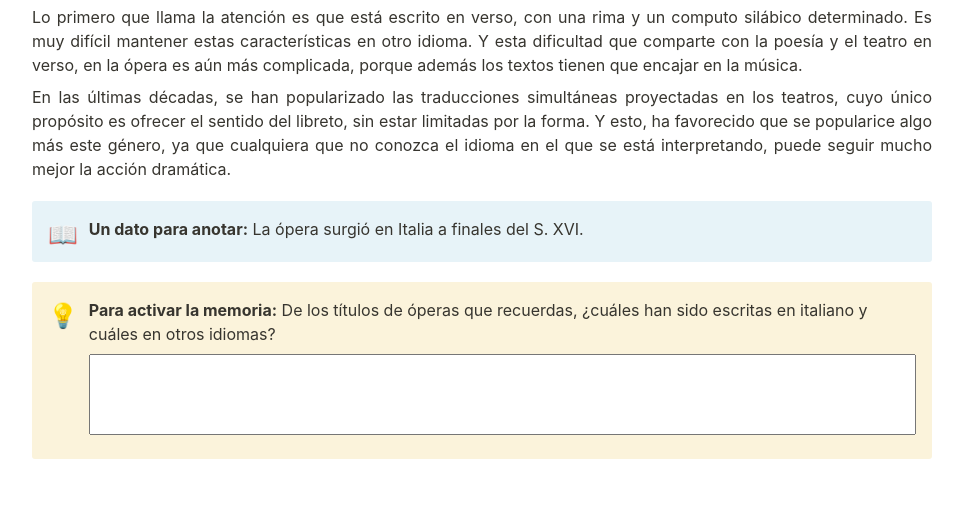
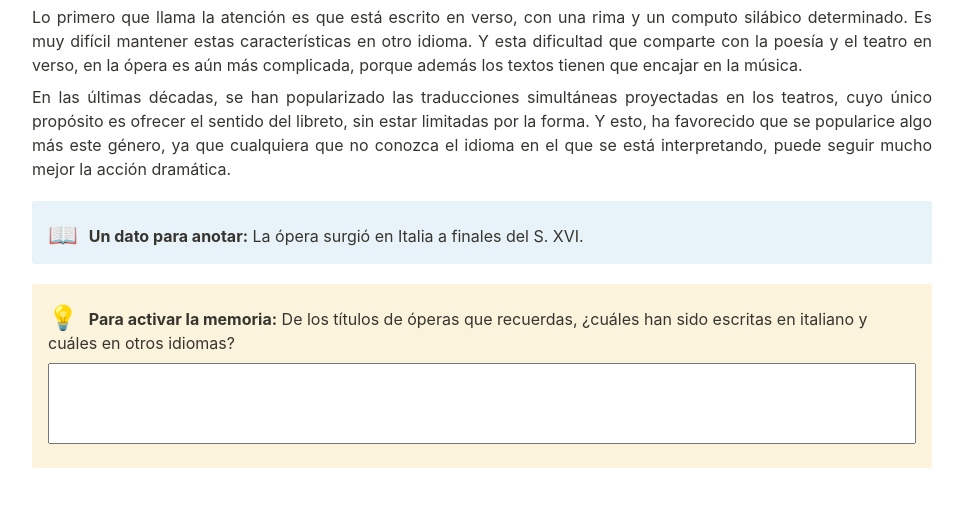
Before and after one commit to celrm/la-boheme, a plain HTML site: page los-lenguajes-de-la-opera.html in a window 1280 px wide. Shown: the part 891-1397 px from the top of the page, without its empty margins (158-1121 px from the left). Drawn offline with Linux system fonts and the light colour scheme.

Commit message:
arreglos

```diff
--- a/los-lenguajes-de-la-opera.html
+++ b/los-lenguajes-de-la-opera.html
@@ -837,16 +837,14 @@ src="https://bachtrack.com/wfiles/215333--mimi--anna-princeva--rodolfo--joshua-g
 			id="3cf0f9bc-7171-410c-8aa0-ab86e6219402"
 			class="">Lo primero que llama la atención es que está escrito en verso, con una rima y un computo silábico determinado. Es muy difícil mantener estas características en otro idioma. Y esta dificultad que comparte con la poesía y el teatro en verso, en la ópera es aún más complicada, porque además los textos tienen que encajar en la música. </p><p
 			id="cab78fcb-cc8e-4917-9810-511d1db6bf5e" class="">En las últimas décadas, se han popularizado las traducciones simultáneas proyectadas en los teatros, cuyo único propósito es ofrecer el sentido del libreto, sin estar limitadas por la forma. Y esto, ha favorecido que se popularice algo más este género, ya que cualquiera que no conozca el idioma en el que se está interpretando, puede seguir mucho mejor la acción dramática.</p><figure
-			class="block-color-blue_background callout" style="display:flex"
-				id="9fc63f75-1a3e-4cff-9af9-ef281f3a0e5b"><div style="font-size:1.5em"><span
-					class="icon">📖</span></div><div
-					style="width:100%"><strong>Un dato para anotar:</strong> La ópera surgió en Italia a finales del S. XVI.</div></figure><figure
-					class="block-color-yellow_background callout" style="display:flex"
-				id="fb489964-2b7a-455f-8039-b9be0e9d3fa4"><div style="font-size:1.5em"><span
-					class="icon">💡</span></div><div
-					style="width:100%"><strong>Para activar la memoria:</strong> De los títulos de óperas que recuerdas, ¿cuáles han sido escritas en italiano y cuáles en otros idiomas?<p
+			class="block-color-blue_background callout"
+				id="9fc63f75-1a3e-4cff-9af9-ef281f3a0e5b"><span style="font-size:1.5em"
+					class="icon">📖</span><strong>Un dato para anotar:</strong> La ópera surgió en Italia a finales del S. XVI.</figure><figure
+					class="block-color-yellow_background callout"
+				id="fb489964-2b7a-455f-8039-b9be0e9d3fa4"><span style="font-size:1.5em"
+					class="icon">💡</span><strong>Para activar la memoria:</strong> De los títulos de óperas que recuerdas, ¿cuáles han sido escritas en italiano y cuáles en otros idiomas?<p
 						id="f8d523b7-6d80-4649-9438-26e7e1cfbc18" class=""><textarea
 						cols="10" rows="5" charswidth="23" name="text_body"
-						style="resize:none;width:100%;"></textarea></p></div></figure></div></article></body>
+						style="resize:none;width:100%;"></textarea></p></figure></div></article></body>
 
 </html>
```
Also changed, not shown: index.html (+4 -0 lines).
